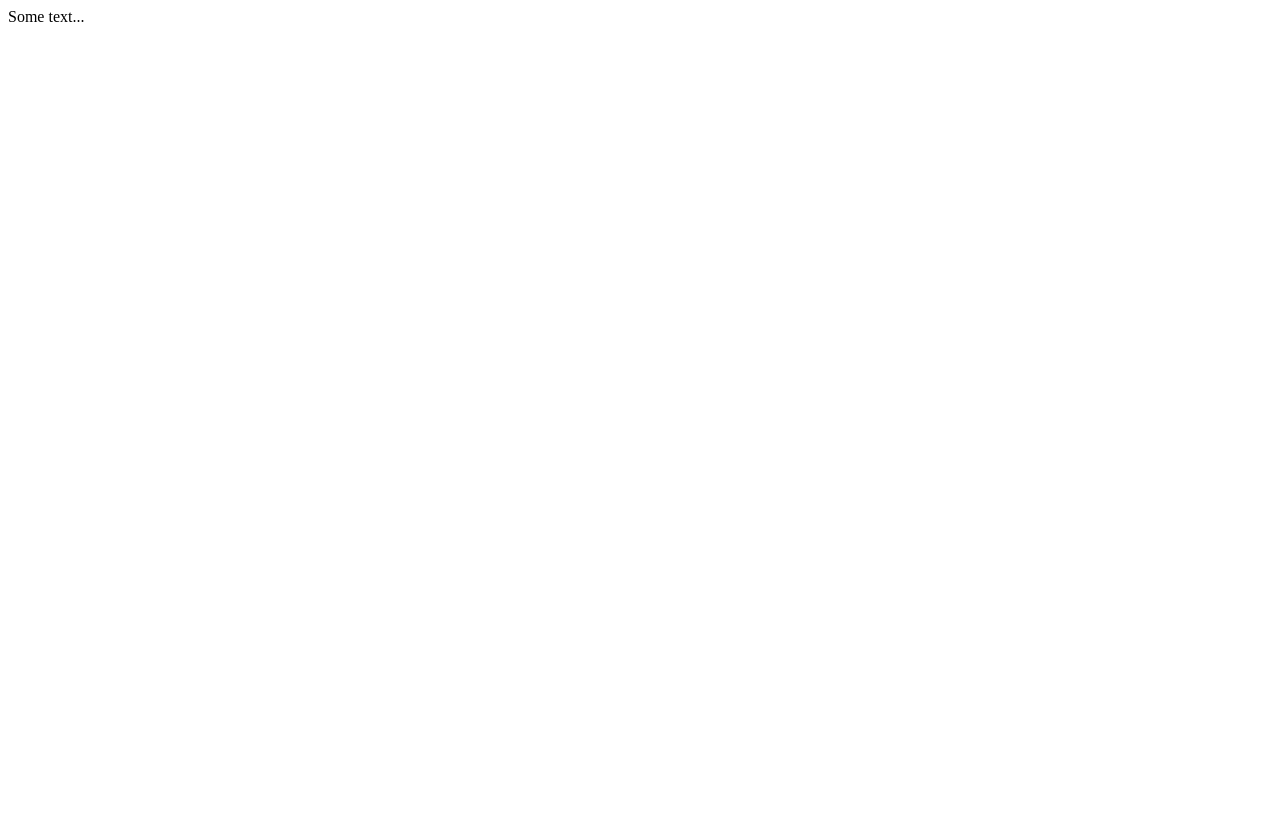
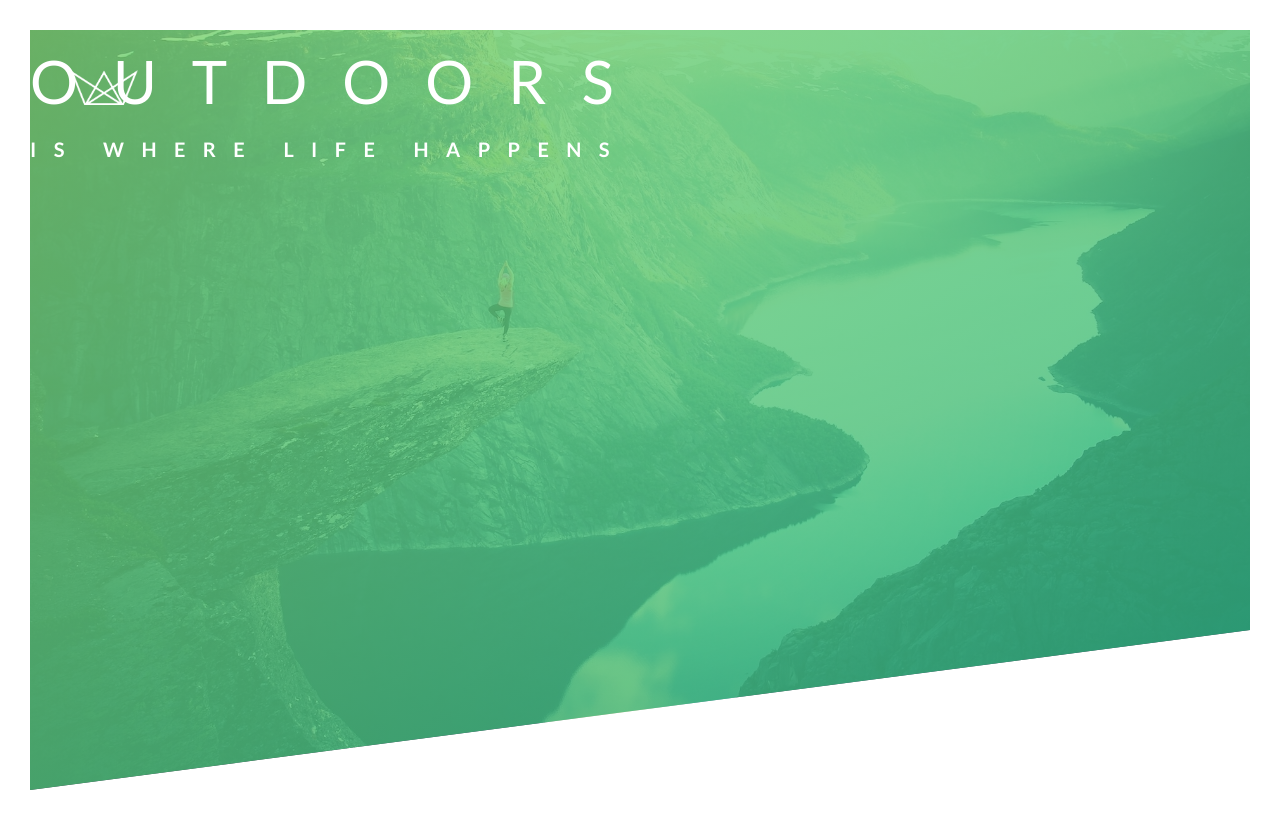
Before and after one commit to sdiperi90/natours_css_practice, a plain HTML site: page starter/index.html in a window 1280 px wide. Drawn offline with Linux system fonts and the light colour scheme; files that its build step writes are made by us from their sources.

Commit message:
added logo image and title

```diff
--- a/starter/css/style.css
+++ b/starter/css/style.css
@@ -8,4 +8,59 @@ Dark green: #28b485
 */
 
 * {
+    margin: 0;
+    padding: 0;
+    box-sizing: border-box;
 }
+
+body {
+    font-family: "Lato", sans-serif;
+    font-weight: 400;
+    font-size: 16px;
+    line-height: 1.7;
+    color: #777;
+    padding: 30px;
+}
+
+.header {
+    height: 95vh;
+    background-image: linear-gradient(
+            to right bottom,
+            rgba(126, 213, 111, 0.8),
+            rgba(40, 180, 133, 0.8)
+        ),
+        url("../img/hero.jpg");
+    background-size: cover;
+    background-position: top;
+    clip-path: polygon(0 0, 100% 0, 100% 75vh, 0 100%);
+    position: relative;
+}
+
+.logo-box {
+    position: absolute;
+    top: 40px;
+    left: 40px;
+}
+
+.logo {
+    height: 35px;
+}
+
+.heading-primary {
+    color: #fff;
+    text-transform: uppercase;
+}
+
+.heading-primary-main {
+    display: block;
+    font-size: 60px;
+    font-weight: 400;
+    letter-spacing: 35px;
+}
+
+.heading-primary-sub {
+    display: block;
+    font-size: 20px;
+    font-weight: 700;
+    letter-spacing: 17.4px;
+}
--- a/starter/index.html
+++ b/starter/index.html
@@ -16,6 +16,14 @@
         <title>Natours | Exciting tours for adventurous people</title>
     </head>
     <body>
-        <header class="header">Some text...</header>
+        <header class="header">
+            <div class="logo-box">
+                <img src="./img/logo-white.png" alt="Logo" class="logo" />
+            </div>
+            <h1 class="heading-primary">
+                <span class="heading-primary-main">Outdoors</span>
+                <span class="heading-primary-sub">is where life happens</span>
+            </h1>
+        </header>
     </body>
 </html>
```
